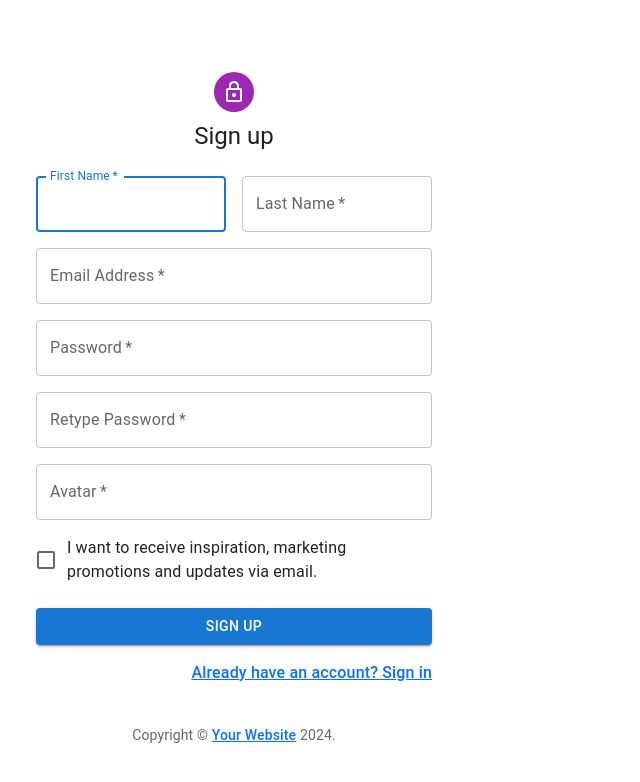
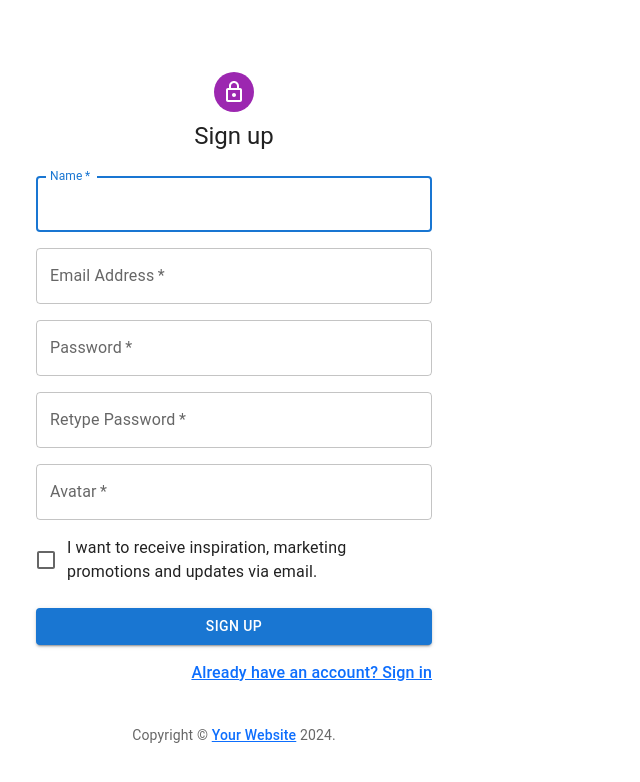
Before and after one commit to espace2021/MERNfiltre2024, a React (Vite) app: page /register in a window 1280 px wide. Shown: the top 782 px of the page, without its empty margins (0-640 px from the left). Built offline with nearby package versions, Linux system fonts and the light colour scheme.

Commit message:
commit-auth

```diff
--- a/src/admin/adminLogin/Login.jsx
+++ b/src/admin/adminLogin/Login.jsx
@@ -48,8 +48,7 @@ const[password,setPassword]=useState('');
     if (isSuccess && user) {
         if(user.role==="admin") navigate('/dashboard');
      else {
-        //  alert(errorMessage)
-          navigate('/')}
+              navigate('/')}
       }
   }, [ navigate,isSuccess, user])
 
--- a/src/admin/adminLogin/Register.jsx
+++ b/src/admin/adminLogin/Register.jsx
@@ -33,8 +33,7 @@ const theme = createTheme();
 export default function Register() {
   const navigate = useNavigate()
   const dispatch = useDispatch();
-  const [firstName,setFirstName]=useState("")
-  const [lastName,setLastName]=useState("")
+  const [name,setName]=useState("")
   const [email, setEmail] = useState("");
   const [password, setPassword] = useState("");
   const [password2, setPassword2] = useState("");
@@ -48,10 +47,10 @@ const handleSubmit = (e) => {
         alert('Passwords do not match')
 } else {
         const userData = {
-        firstname:firstName,
-        lastname:lastName,
+        name:name,
         email:email,
         password:password,
+        role:'user',
         avatar:avatar
         }
 
@@ -83,29 +82,19 @@ const handleSubmit = (e) => {
           </Typography>
           <Box component="form" noValidate onSubmit={handleSubmit} sx={{ mt: 3 }}>
             <Grid container spacing={2}>
-              <Grid item xs={12} sm={6}>
+              <Grid item xs={12}>
                 <TextField
                   autoComplete="given-name"
-                  name="firstName"
+                  name="name"
                   required
                   fullWidth
-                  id="firstName"
-                  label="First Name"
+                  id="name"
+                  label="Name"
                   autoFocus
-                  onChange={(event)=>setFirstName(event.target.value)}
+                  onChange={(event)=>setName(event.target.value)}
                 />
               </Grid>
-              <Grid item xs={12} sm={6}>
-                <TextField
-                  required
-                  fullWidth
-                  id="lastName"
-                  label="Last Name"
-                  name="lastName"
-                  autoComplete="family-name"
-                  onChange={(event)=>setLastName(event.target.value)}
-                />
-              </Grid>
+
               <Grid item xs={12}>
                 <TextField
                   required
--- a/src/features/AuthSlice.js
+++ b/src/features/AuthSlice.js
@@ -69,8 +69,11 @@ reducers: {
         state.user=action.payload;
         state.isLoading=false;
         state.status=action.payload.success;
-        state.isSuccess=true
-        state.errorMessage=action.error.message
+        state.errorMessage=null
+        MySwal.fire({
+            icon: 'success',
+            title: 'Register was successful',
+            })
         })
     .addCase(register.rejected,(state, action) => {
         state.isLoading=false;
@@ -89,16 +92,16 @@ reducers: {
             })
     .addCase(login.fulfilled, (state, action) => {
         state.isLoggedIn = true;
-        console.log(action.payload)
         state.user = action.payload.user;
         localStorage.setItem("CC_Token",action.payload.token)
         localStorage.setItem('refresh_token', action.payload.refreshToken);
-        state.isSuccess=true;
+        state.isSuccess=action.payload.success
+        state.isError=false
         state.errorMessage=null
-        /* MySwal.fire({
+       MySwal.fire({
             icon: 'success',
             title: 'Connection was successful',
-            })*/
+            })
         })
     .addCase(login.rejected, (state, action) => { console.log(action)
         state.isLoggedIn = false;
```
Also changed, not shown: 1 other file (tests, documents, lock files or other folders).
